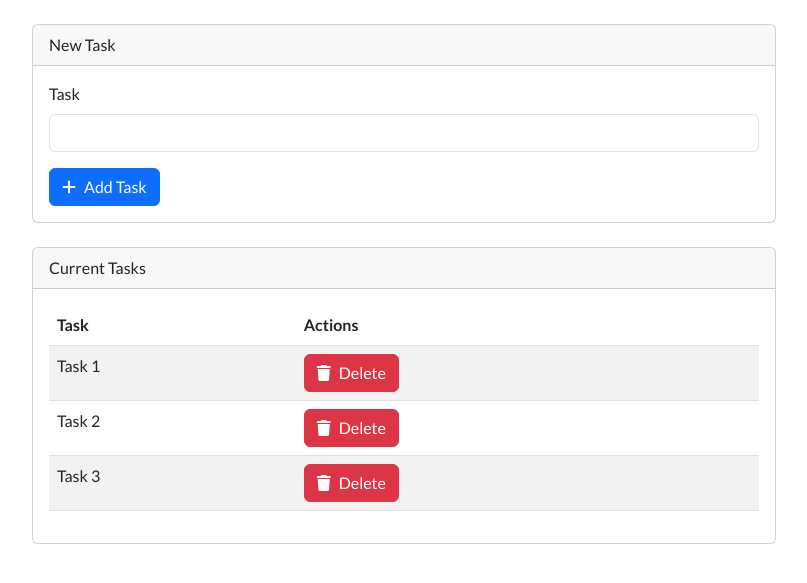
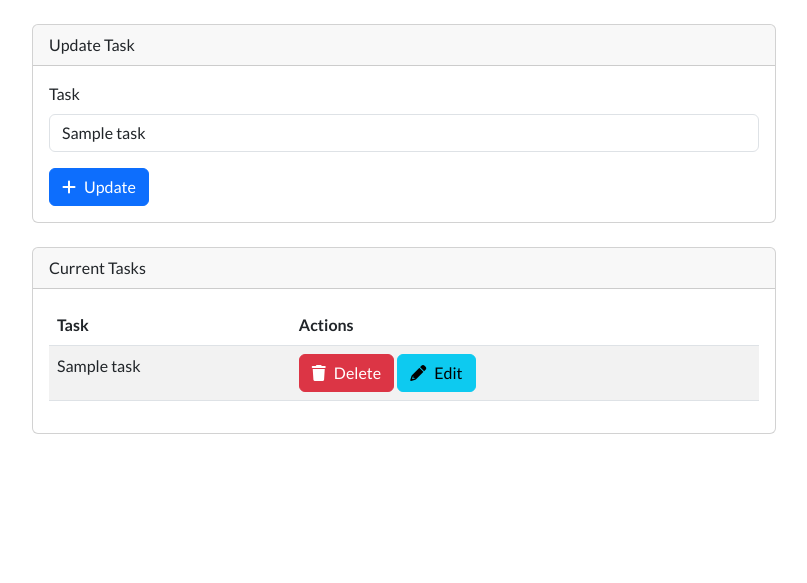
Before and after one commit to mahmoud-M10/project1_halaabed, a Laravel app: template resources/views/tasks.blade.php in a window 1280 px wide. Shown: the part 56-639 px from the top of the page, without its empty margins (236-1043 px from the left). Run offline with Laravel 8, Linux system fonts and the light colour scheme; the template is opened without the code that fills it: most values are stand-ins (such as "Sample title", 1, 10 or a date in 2020).

Commit message:
Update project

```diff
--- a/app/Providers/AppServiceProvider.php
+++ b/app/Providers/AppServiceProvider.php
@@ -1,28 +1,18 @@
 <?php
-
 namespace App\Providers;
 
 use Illuminate\Support\ServiceProvider;
+use Illuminate\Support\Facades\Schema;
 
 class AppServiceProvider extends ServiceProvider
 {
-    /**
-     * Register any application services.
-     *
-     * @return void
-     */
     public function register()
     {
         //
     }
 
-    /**
-     * Bootstrap any application services.
-     *
-     * @return void
-     */
     public function boot()
     {
-        //
+        Schema::defaultStringLength(191);
     }
 }
--- a/resources/views/tasks.blade.php
+++ b/resources/views/tasks.blade.php
@@ -33,25 +33,43 @@
         <div class="offset-md-2 col-md-8">
             <div class="card">
                 <div class="card-header">
+                    @if (isset($task))
+                        Update Task
+                    @else
                         New Task
+                    @endif
                 </div>
                 <div class="card-body">
-                    <!-- New Task Form -->
+                    <!-- New Task or Update Task Form -->
+                    @if (isset($task))
+                        <form action="{{ url('/update') }}" method="POST">
+                            @csrf
+
+                            <input type="hidden" name="id" value="{{ $task->id }}">
+                            <div class="mb-3">
+                                <label for="task-name" class="form-label">Task</label>
+                                <input type="text" name="name" id="task-name" class="form-control" value="{{ $task->name }}">
+                            </div>
+                            <div>
+                                <button type="submit" class="btn btn-primary">
+                                    <i class="fa fa-plus me-2"></i>Update
+                                </button>
+                            </div>
+                        </form>
+                    @else
                         <form action="/create" method="POST">
                             @csrf
-                        <!-- Task Name -->
                             <div class="mb-3">
                                 <label for="task-name" class="form-label">Task</label>
                                 <input type="text" name="name" id="task-name" class="form-control" value="">
                             </div>
-
-                        <!-- Add Task Button -->
                             <div>
                                 <button type="submit" class="btn btn-primary">
                                     <i class="fa fa-plus me-2"></i>Add Task
                                 </button>
                             </div>
                         </form>
+                    @endif
                 </div>
             </div>
 
@@ -69,36 +87,25 @@
                             </tr>
                         </thead>
                         <tbody>
+                            @foreach ($tasks as $taskItem)
                             <tr>
-                                <td>Task 1</td>
+                                <td>{{ $taskItem->name }}</td>
                                 <td>
-                                    <form action="#" method="POST" class="d-inline">
+                                    <form action="/delete/{{ $taskItem->id }}" method="POST" class="d-inline">
+                                        @csrf
                                         <button type="submit" class="btn btn-danger">
                                             <i class="fa fa-trash me-2"></i>Delete
                                         </button>
                                     </form>
-                                </td>
-                            </tr>
-                            <tr>
-                                <td>Task 2</td>
-                                <td>
-                                    <form action="#" method="POST" class="d-inline">
-                                        <button type="submit" class="btn btn-danger">
-                                            <i class="fa fa-trash me-2"></i>Delete
+                                    <form action="/edit/{{ $taskItem->id }}" method="POST" class="d-inline">
+                                        @csrf
+                                        <button type="submit" class="btn btn-info">
+                                            <i class="fa fa-pencil me-2"></i>Edit
                                         </button>
                                     </form>
                                 </td>
                             </tr>
-                            <tr>
-                                <td>Task 3</td>
-                                <td>
-                                    <form action="#" method="POST" class="d-inline">
-                                        <button type="submit" class="btn btn-danger">
-                                            <i class="fa fa-trash me-2"></i>Delete
-                                        </button>
-                                    </form>
-                                </td>
-                            </tr>
+                            @endforeach
                         </tbody>
                     </table>
                 </div>
--- a/routes/web.php
+++ b/routes/web.php
@@ -1,18 +1,7 @@
 <?php
 
-use Facade\FlareClient\View;
+use Illuminate\Support\Facades\DB;
 use Illuminate\Support\Facades\Route;
-
-/*
-|--------------------------------------------------------------------------
-| Web Routes
-|--------------------------------------------------------------------------
-|
-| Here is where you can register web routes for your application. These
-| routes are loaded by the RouteServiceProvider within a group which
-| contains the "web" middleware group. Now create something great!
-|
-*/
 
 Route::get('/', function () {
     return view('welcome');
@@ -20,14 +9,13 @@ Route::get('/', function () {
 
 Route::get('/about', function () {
     $name = 'HALA';
- $departments = [
-        '01' => 'Tichnical',
-        '2' =>  'financial',
-        '3'=> 'Sales',
+
+    $departments = [
+        '01' => 'Technical',
+        '2' => 'Financial',
+        '3' => 'Sales',
     ];
 
-    // return view('about', ['name' => $name]);
-    // return view('about')->with('name', $name);
     return view('about', compact('name', 'departments'));
 });
 
@@ -42,3 +30,41 @@ Route::post('/about', function () {
 
     return view('about', compact('name', 'departments'));
 });
+
+Route::get(uri: 'tasks', action: function () {
+    $tasks = DB::table(table: 'tasks')->get();
+    return view(view: 'tasks', data: compact(var_name: 'tasks'));
+});
+
+Route::post(uri: 'create', action: function () {
+    $task_name = $_POST['name'];
+
+    DB::table(table: 'tasks')->insert(values: [
+        'name' => $task_name
+    ]);
+
+    return redirect()->back();
+});
+
+Route::post(uri: 'delete/{id}', action: function ($id) {
+    DB::table(table: 'tasks')->where(column: 'id', operator: $id)->delete();
+
+    return redirect()->back();
+});
+Route::post(uri: 'edit/{id}', action: function ($id) {
+    $task = DB::table(table: 'tasks')->where(column: 'id', operator: $id)->first();
+    $tasks = DB::table(table: 'tasks')->get();
+
+    return view(view: 'tasks', data: compact('task', 'tasks'));
+});
+
+
+Route::post(uri: 'update', action: function () {
+    $id = $_POST['id'];
+
+    DB::table(table: 'tasks')->where(column: 'id', operator: '=', value: $id)->update(values: [
+        'name' => $_POST['name']
+    ]);
+
+    return redirect('/tasks');
+});
```
Lines whose indentation alone changed are shown as unchanged.
